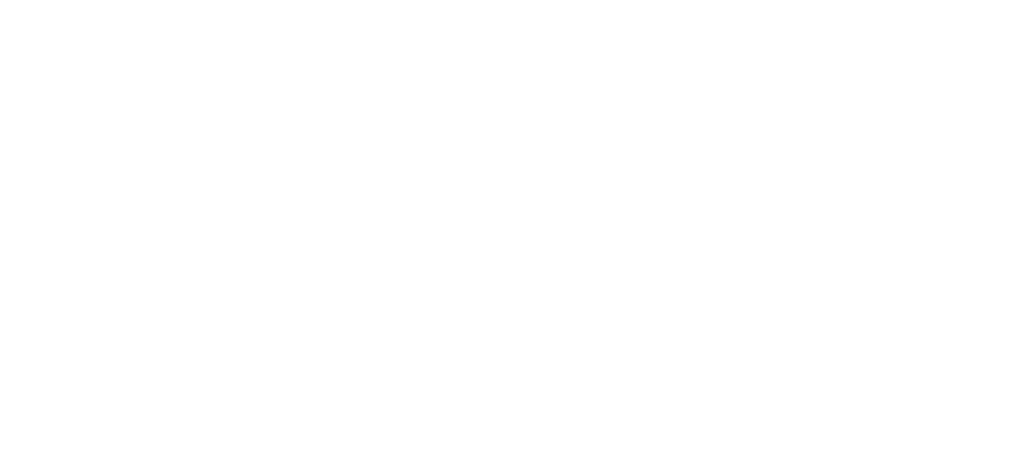
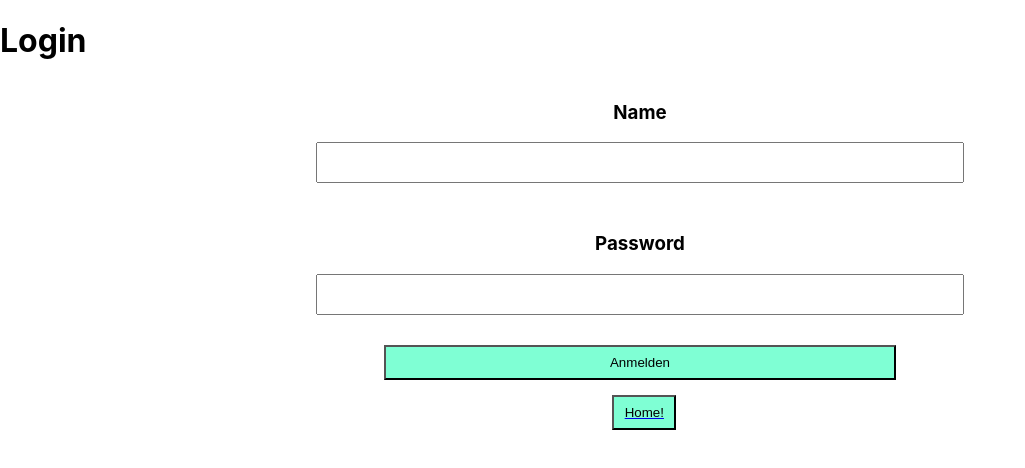
Before and after one commit to jbaltres/learning-auth, a React (Create React App) app in the folder client/auth/: page /login in a window 1280 px wide. Shown: the top 468 px of the page, without its empty margins (0-1025 px from the left). Built offline with nearby package versions, Linux system fonts and the light colour scheme.

Commit message:
Add a userauthentication with Feedback in FrontEnd

```diff
--- a/client/auth/src/App.js
+++ b/client/auth/src/App.js
@@ -7,6 +7,7 @@
 } from "react-router-dom";
 import Register from './components/Register';
 import Home from './components/Home';
+import Login from './components/Login';
 
 function App() {
 
@@ -21,6 +22,9 @@
     <Route path="/home">
         <Home />
     </Route>
+    <Route path="/login">
+        <Login />
+    </Route>
       </Switch>
     </Router>
     </>
--- a/client/auth/src/components/Home.js
+++ b/client/auth/src/components/Home.js
@@ -34,6 +34,11 @@
           <p></p>
       {/*<button className="FormButton" onClick={getbookedRooms}>Reservierungen anzeigen</button>*/}
       <br/>
+      <Link to="/login">
+       <button className="FormButton" type="button">
+          Anmelden!
+       </button>
+      </Link>
       <Link to="/register">
        <button className="FormButton" type="button">
           Register!
--- /dev/null
+++ b/client/auth/src/components/Login.js
@@ -0,0 +1,64 @@
+import {useState} from "react";
+import Axios from "axios";
+import {Link} from "react-router-dom";
+
+
+function Login() {
+
+  const [name,setName] = useState("");
+  const [password,setPassword] = useState("");
+  const [loginState,setLoginState] = useState("");
+
+
+  const checkCredentials = () => {
+
+        Axios.post('http://localhost:3001/checkCredentials', {
+          nameKey: name,
+          passwordKey: password
+        }).then((response) => {
+        setLoginState(response.data)
+        console.log("Front End: getSpecificUser: response Data: "+ response.data)
+
+        });
+
+      }
+
+      let loginMessage = ""
+      switch (loginState){
+        case "":
+          break;
+        case "Success":
+          loginMessage = "Sie wurden erfolgreich eingeloggt!"
+          break;
+        case "Fail":
+          loginMessage = "Die Anmeldung ist fehlgeschlagen"
+          break;
+        default:
+          break;
+      }
+
+
+  return (
+    <>
+    <h1>Login</h1>
+    {loginMessage}
+    <div className="App">
+      <div className="Form">
+      <h3>Name</h3>
+       <input className="Inputfield" type="text" value={name} onChange={(e) => {setName(e.target.value)}}></input>
+     <h3>Password</h3>
+       <input className="Inputfield" type="password" value={password} onChange={(e) => {setPassword(e.target.value)}}></input>
+
+        <button className="FormButton" onClick={() => checkCredentials()}>Anmelden</button>
+      <Link to="/home">
+       <button className="FormButton2" type="button">
+          Home!
+       </button>
+      </Link>
+      </div>
+    </div>
+    </>
+    );
+}
+
+export default Login;
--- a/client/auth/src/components/Register.js
+++ b/client/auth/src/components/Register.js
@@ -67,7 +67,7 @@
        <h3>Password</h3>
        <input className="Inputfield" type="password" value={password} onChange={(e) => {setPassword(e.target.value)}}></input>
 
-        <button className="FormButton" onClick={() => addUser()}>Registrieren</button>
+        <button className="FormButton" onClick={() => addUser()}>Registrierung abschicken</button>
         <Link to="/">
        <button className="FormButton2" type="button">
           Hauptseite!
```
